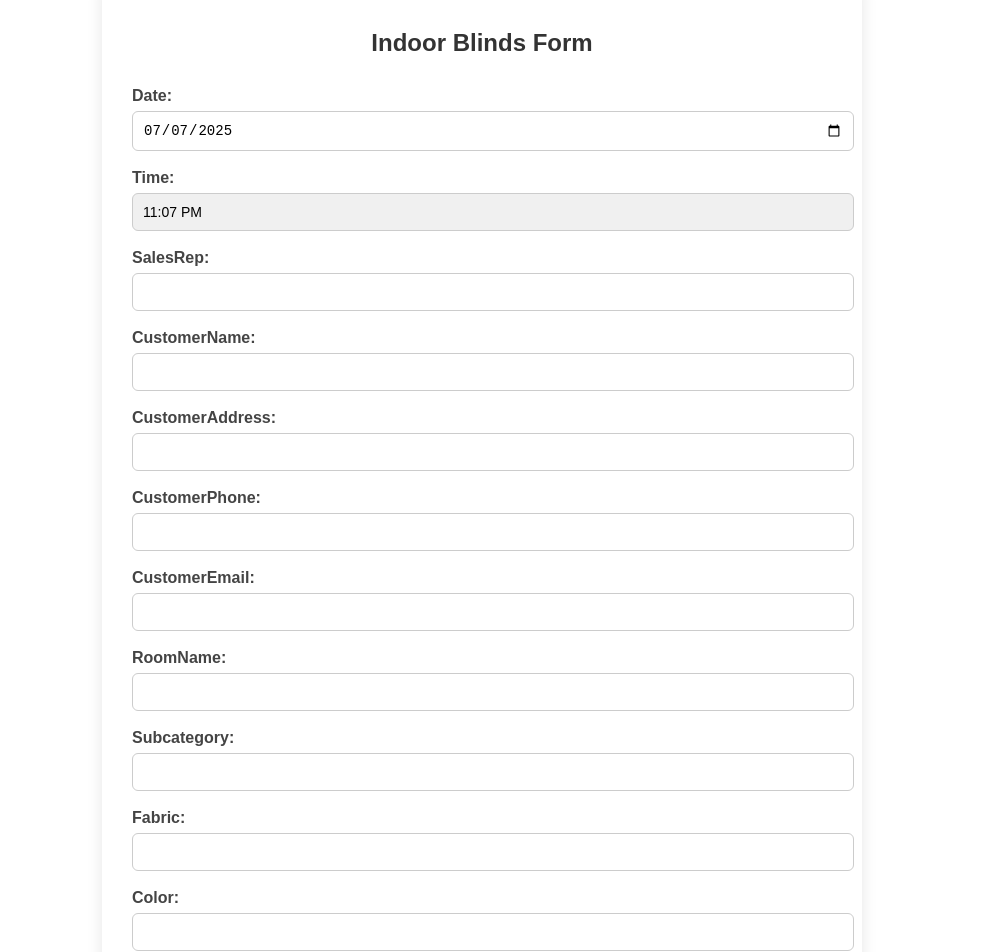
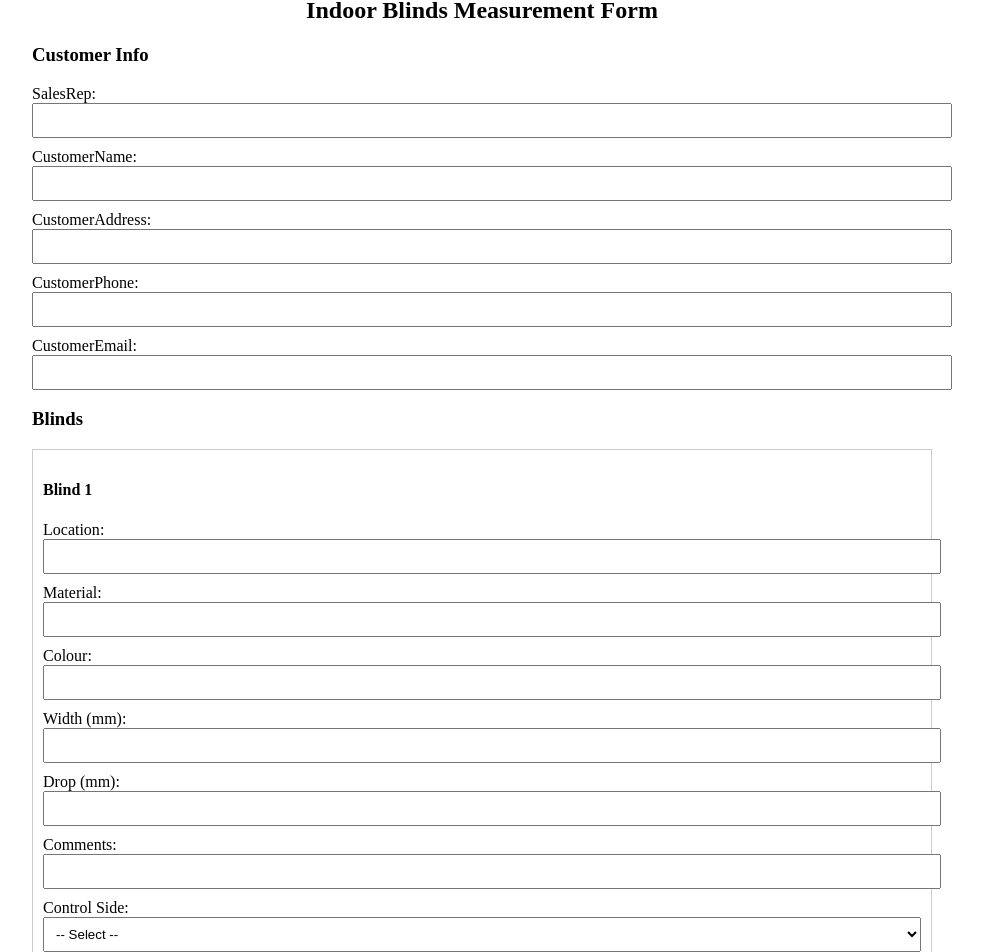
Before and after one commit to DeveshMoolchandani/Blossom-Blinds-App, a Next.js app: page /indoor-blinds in a window 1280 px wide. Shown: the part 51-1003 px from the top of the page, without its empty margins (158-1141 px from the left). Built offline with nearby package versions, Linux system fonts and the light colour scheme.

Commit message:
Add Indoor Blinds form

```diff
--- a/pages/indoor-blinds.js
+++ b/pages/indoor-blinds.js
@@ -1,142 +1,207 @@
-import { useEffect, useState } from 'react';
+import { useState } from 'react';
 
-export default function IndoorBlindsForm() {
-  const [formData, setFormData] = useState({
-    date: '',
-    time: '',
+const initialCustomerState = {
+  date: new Date().toLocaleDateString('en-GB'),
+  time: new Date().toLocaleTimeString(),
   salesRep: '',
   customerName: '',
   customerAddress: '',
   customerPhone: '',
-    customerEmail: '',
+  customerEmail: ''
+};
+
+const initialBlindState = {
   roomName: '',
-    subcategory: '',
+  width: '',
+  height: '',
   fabric: '',
   color: '',
-    width: '',
-    height: '',
-    control: '',
-    fit: '',
-    roll: '',
-    motorised: '',
+  controlSide: '',
+  brackets: '',
+  baseRailColor: '',
+  componentColor: '',
+  rollDirection: '',
   comments: ''
-  });
+};
 
-  // Set current time on load
-  useEffect(() => {
-    const now = new Date();
-    const formattedTime = now.toLocaleTimeString([], { hour: '2-digit', minute: '2-digit' });
-    const formattedDate = now.toISOString().split('T')[0];
-    setFormData(prev => ({ ...prev, time: formattedTime, date: formattedDate }));
-  }, []);
+export default function IndoorBlindsForm() {
+  const [customerInfo, setCustomerInfo] = useState({ ...initialCustomerState });
+  const [blinds, setBlinds] = useState([{ ...initialBlindState }]);
 
-  const handleChange = (e) => {
+  const handleCustomerChange = (e) => {
     const { name, value } = e.target;
-    setFormData((prev) => ({ ...prev, [name]: value }));
+    setCustomerInfo((prev) => ({ ...prev, [name]: value }));
+  };
+
+  const handleBlindChange = (index, e) => {
+    const { name, value } = e.target;
+    const updated = [...blinds];
+    updated[index][name] = value;
+    setBlinds(updated);
+  };
+
+  const addBlind = () => {
+    setBlinds([...blinds, { ...initialBlindState }]);
+  };
+
+  const validate = () => {
+    const phoneRegex = /^\d{10}$/;
+    const emailRegex = /^[^\s@]+@[^\s@]+\.[^\s@]+$/;
+
+    if (!phoneRegex.test(customerInfo.customerPhone)) {
+      alert('❌ Phone number must be exactly 10 digits');
+      return false;
+    }
+
+    if (!emailRegex.test(customerInfo.customerEmail)) {
+      alert('❌ Please enter a valid email address');
+      return false;
+    }
+
+    for (const blind of blinds) {
+      if (!blinds.roomName || !blinds.width || !blinds.height) {
+        alert('❌ Each blind must have Room, Width and Height filled');
+        return false;
+      }
+    }
+
+    return true;
   };
 
   const handleSubmit = async (e) => {
     e.preventDefault();
+
+    if (!validate()) return;
+
+    const payload = {
+      product: 'Indoor Blinds',
+      ...customerInfo,
+      blinds
+    };
+
     try {
-      const response = await fetch('https://api.sheetbest.com/sheets/15cd72a3-53a0-41fb-a04a-f6038ef57c4d', {
+      const response = await fetch('/api/curtains-proxy', {
         method: 'POST',
-        headers: {
-          'Content-Type': 'application/json'
-        },
-        body: JSON.stringify(formData)
+        headers: { 'Content-Type': 'application/json' },
+        body: JSON.stringify(payload)
       });
 
       const result = await response.json();
-      console.log("✅ Sheet.best response: ", result);
-      alert('Form submitted successfully!');
-    } catch (error) {
-      alert('Error submitting form.');
-      console.error(error);
+      if (result.result === 'success') {
+        alert('✅ Form submitted successfully!');
+        setCustomerInfo({ ...initialCustomerState });
+        setBlinds([{ ...initialBlindState }]);
+      } else {
+        alert('❌ Submission failed: ' + (result.message || 'Unknown error'));
+      }
+    } catch (err) {
+      alert('❌ Submission error: ' + err.message);
     }
   };
 
   return (
-    <form onSubmit={handleSubmit} style={styles.form}>
-      <h2 style={styles.title}>Indoor Blinds Form</h2>
-      {Object.keys(formData).map((field) => (
-        <div key={field} style={styles.field}>
-          <label style={styles.label}>
-            {field.charAt(0).toUpperCase() + field.slice(1)}:
-          </label>
-          {field === 'date' ? (
-            <input
-              type="date"
-              name="date"
-              value={formData.date}
-              onChange={handleChange}
-              style={styles.input}
-              required
-            />
-          ) : field === 'time' ? (
-            <input
-              type="text"
-              name="time"
-              value={formData.time}
-              readOnly
-              style={{ ...styles.input, backgroundColor: '#f0f0f0' }}
-            />
-          ) : (
+    <form onSubmit={handleSubmit} style={{ maxWidth: '900px', margin: 'auto', padding: '20px' }}>
+      <h2 style={{ textAlign: 'center' }}>Indoor Blinds Measurement Form</h2>
+
+      <h3>Customer Info</h3>
+      {['salesRep', 'customerName', 'customerAddress', 'customerPhone', 'customerEmail'].map((field) => (
+        <div key={field} style={{ marginBottom: '10px' }}>
+          <label>{field.charAt(0).toUpperCase() + field.slice(1)}:</label>
           <input
             type="text"
             name={field}
-              value={formData[field]}
-              onChange={handleChange}
-              required={field !== 'comments'}
-              style={styles.input}
+            value={customerInfo[field]}
+            onChange={handleCustomerChange}
+            style={{ width: '100%', padding: '8px' }}
+            required
           />
-          )}
         </div>
       ))}
-      <button type="submit" style={styles.button}>Submit</button>
+
+      <h3>Blinds</h3>
+      {blinds.map((blind, idx) => (
+        <div key={idx} style={{ border: '1px solid #ccc', padding: '10px', marginBottom: '15px' }}>
+          <h4>Blind {idx + 1}</h4>
+
+          {[
+            { name: 'roomName', label: 'Location' },
+            { name: 'fabric', label: 'Material' },
+            { name: 'color', label: 'Colour' },
+            { name: 'width', label: 'Width (mm)' },
+            { name: 'height', label: 'Drop (mm)' },
+            { name: 'comments', label: 'Comments' }
+          ].map(({ name, label }) => (
+            <div key={name} style={{ marginBottom: '10px' }}>
+              <label>{label}:</label>
+              <input
+                type="text"
+                name={name}
+                value={blind[name]}
+                onChange={(e) => handleBlindChange(idx, e)}
+                style={{ width: '100%', padding: '8px' }}
+                required={name !== 'comments'}
+              />
+            </div>
+          ))}
+
+          {[
+            {
+              name: 'controlSide',
+              label: 'Control Side',
+              options: ['Left', 'Right']
+            },
+            {
+              name: 'brackets',
+              label: 'Brackets',
+              options: [
+                'N/A', '55mm', 'Dual Opposite side', 'Dual Same Side to suit',
+                'Dual Same side', 'Dual opposite Side to suit', 'None', 'Single',
+                'Slim Combo Top Back', 'Slim Combo Top Back to suit',
+                'Slim Combo Top Front to suit', 'Slim Combo Top front'
+              ]
+            },
+            {
+              name: 'baseRailColor',
+              label: 'Base Rail Colour',
+              options: ['Anodised', 'Bone', 'Pure white', 'Sandstone', 'Satin black']
+            },
+            {
+              name: 'componentColor',
+              label: 'Component Colour',
+              options: ['Black grey', 'Sandstone', 'White', 'Standard']
+            },
+            {
+              name: 'rollDirection',
+              label: 'Roll Direction',
+              options: ['Over roll', 'Standard']
+            }
+          ].map(({ name, label, options }) => (
+            <div key={name} style={{ marginBottom: '10px' }}>
+              <label>{label}:</label>
+              <select
+                name={name}
+                value={blind[name]}
+                onChange={(e) => handleBlindChange(idx, e)}
+                style={{ width: '100%', padding: '8px' }}
+                required
+              >
+                <option value="">-- Select --</option>
+                {options.map((opt) => (
+                  <option key={opt} value={opt}>{opt}</option>
+                ))}
+              </select>
+            </div>
+          ))}
+        </div>
+      ))}
+
+      <button type="button" onClick={addBlind} style={{ marginBottom: '20px' }}>
+        ➕ Add Another Blind
+      </button>
+
+      <button type="submit" style={{ padding: '12px 20px', backgroundColor: '#0070f3', color: '#fff', border: 'none', fontSize: '16px' }}>
+        Submit
+      </button>
     </form>
   );
 }
-
-const styles = {
-  form: {
-    maxWidth: '700px',
-    margin: '30px auto',
-    padding: '30px',
-    backgroundColor: '#ffffff',
-    borderRadius: '12px',
-    boxShadow: '0 4px 16px rgba(0,0,0,0.1)',
-    fontFamily: 'Arial, sans-serif'
-  },
-  title: {
-    textAlign: 'center',
-    marginBottom: '30px',
-    fontSize: '24px',
-    color: '#333'
-  },
-  field: {
-    marginBottom: '18px'
-  },
-  label: {
-    display: 'block',
-    marginBottom: '6px',
-    fontWeight: 'bold',
-    color: '#444'
-  },
-  input: {
-    width: '100%',
-    padding: '10px',
-    borderRadius: '6px',
-    border: '1px solid #ccc',
-    fontSize: '14px'
-  },
-  button: {
-    width: '100%',
-    padding: '12px',
-    backgroundColor: '#4CAF50',
-    color: 'white',
-    fontSize: '16px',
-    border: 'none',
-    borderRadius: '6px',
-    cursor: 'pointer'
-  }
-};
```
Lines whose indentation alone changed are shown as unchanged.
